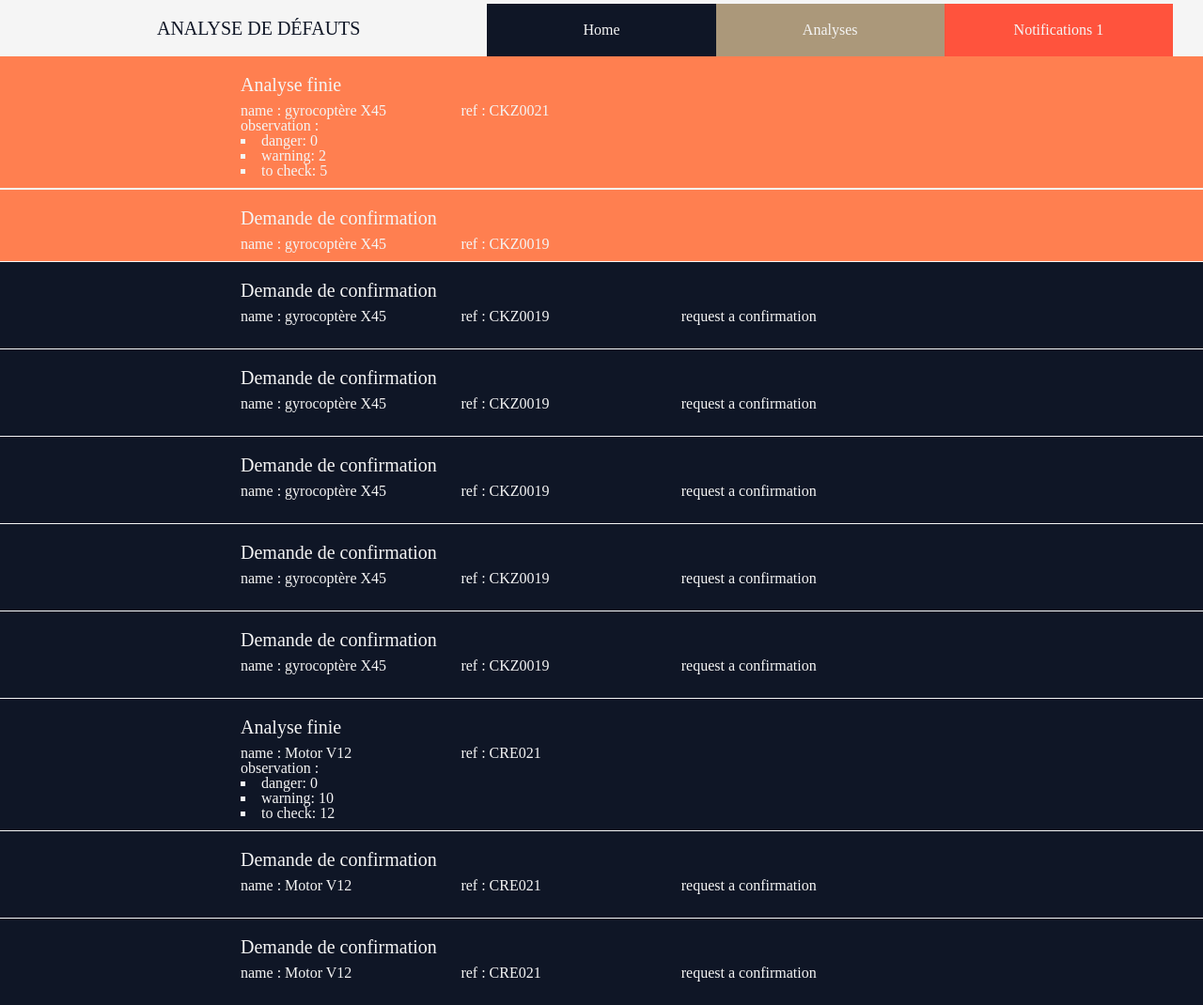
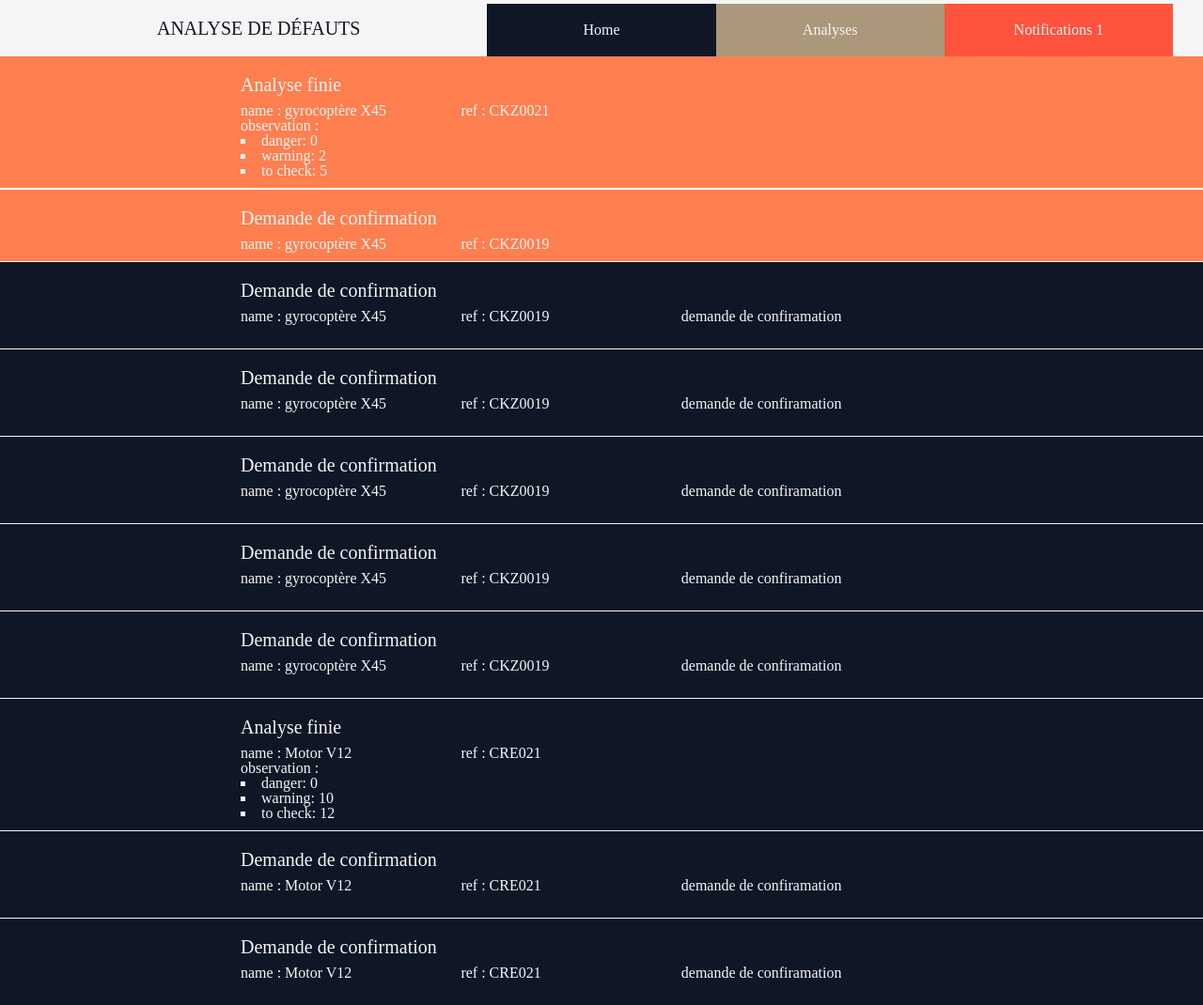
Before and after one commit to Thibault-Santonja/SH03, a plain HTML site: page html/notification.html in a window 1280 px wide. Shown: the whole page at 94% size. Drawn offline with Linux system fonts and the light colour scheme.

Commit message:
remodif confirmation

```diff
--- a/html/notification.html
+++ b/html/notification.html
@@ -43,7 +43,7 @@
 		<h2>Demande de confirmation</h2>
 		<p>name : gyrocoptère X45</p>
 		<p>ref : CKZ0019</p>
-		<p>request a confirmation<p>
+		<p>demande de confiramation<p>
 	</div></a>
 
 	<div class="separator"></div>
@@ -52,7 +52,7 @@
 		<h2>Demande de confirmation</h2>
 		<p>name : gyrocoptère X45</p>
 		<p>ref : CKZ0019</p>
-		<p>request a confirmation<p>
+		<p>demande de confiramation<p>
 	</div></a>
 
 	<div class="separator"></div>
@@ -61,7 +61,7 @@
 		<h2>Demande de confirmation</h2>
 		<p>name : gyrocoptère X45</p>
 		<p>ref : CKZ0019</p>
-		<p>request a confirmation<p>
+		<p>demande de confiramation<p>
 	</div></a>
 
 	<div class="separator"></div>
@@ -70,7 +70,7 @@
 		<h2>Demande de confirmation</h2>
 		<p>name : gyrocoptère X45</p>
 		<p>ref : CKZ0019</p>
-		<p>request a confirmation<p>
+		<p>demande de confiramation<p>
 	</div></a>
 
 	<div class="separator"></div>
@@ -79,7 +79,7 @@
 		<h2>Demande de confirmation</h2>
 		<p>name : gyrocoptère X45</p>
 		<p>ref : CKZ0019</p>
-		<p>request a confirmation<p>
+		<p>demande de confiramation<p>
 	</div></a>
 
 	<div class="separator"></div>
@@ -102,7 +102,7 @@
 		<h2>Demande de confirmation</h2>
 		<p>name : Motor V12</p>
 		<p>ref : CRE021</p>
-		<p>request a confirmation<p>
+		<p>demande de confiramation<p>
 	</div></a>
 
 	<div class="separator"></div>
@@ -111,7 +111,7 @@
 		<h2>Demande de confirmation</h2>
 		<p>name : Motor V12</p>
 		<p>ref : CRE021</p>
-		<p>request a confirmation<p>
+		<p>demande de confiramation<p>
 	</div></a>
 </main>
 </body>
```
